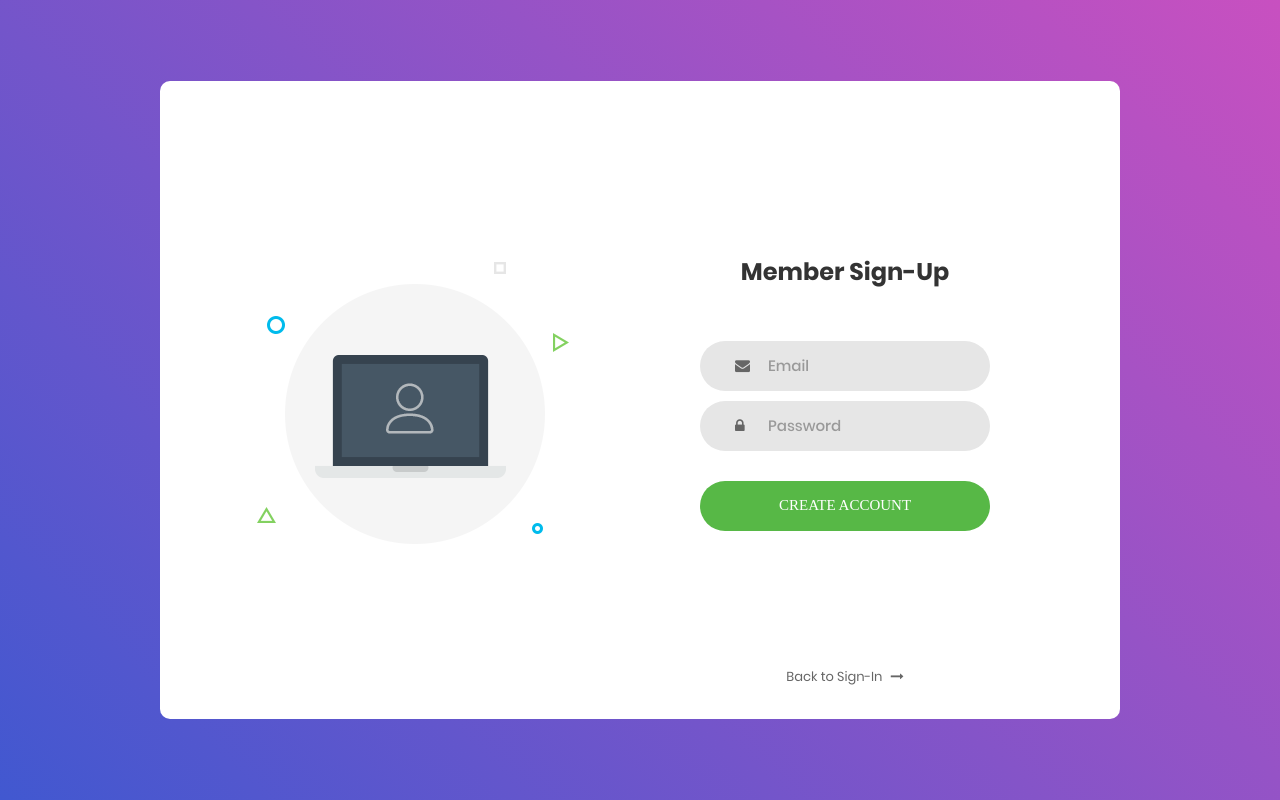
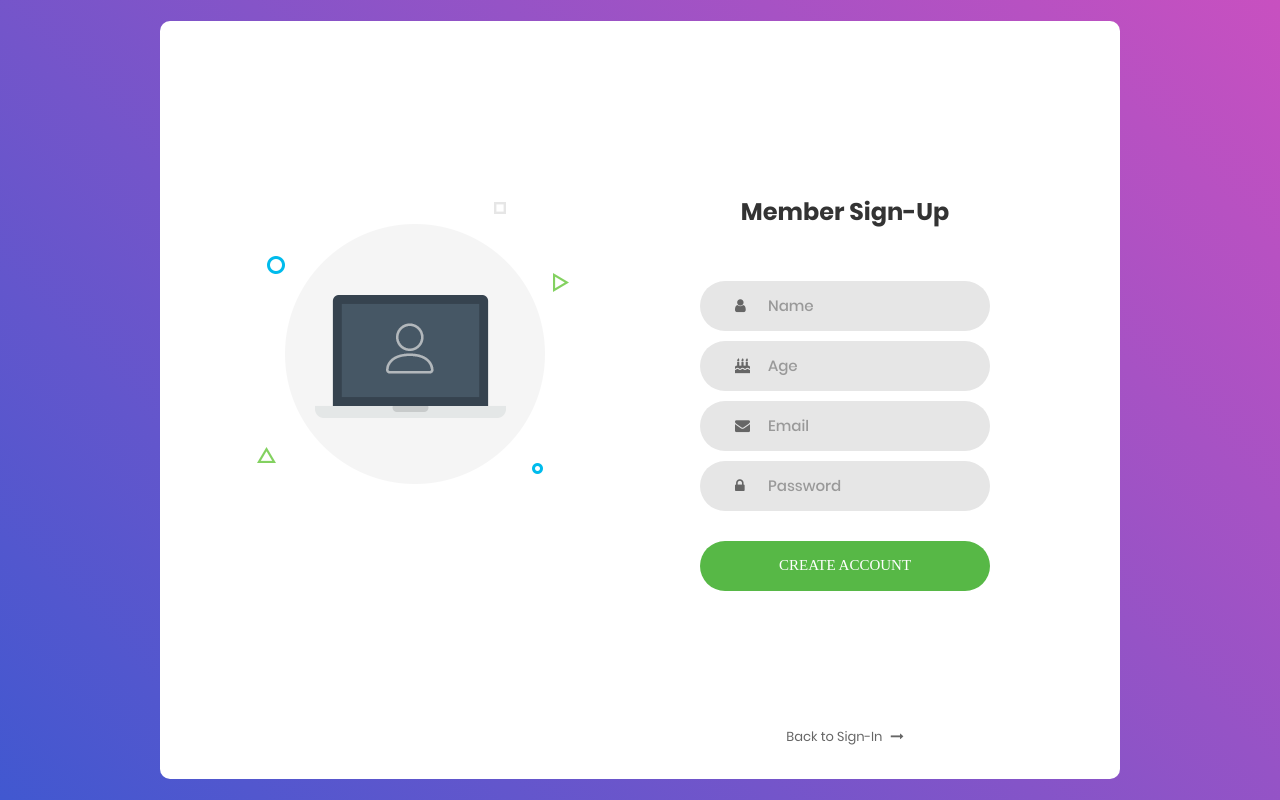
Before and after one commit to Codi50260/User-Authentication-App, a PHP site: page /sign_up.php in a window 1280 px wide. Run offline with PHP 8.4, Linux system fonts and the light colour scheme; a stand-in replaces the project's code that opens the database connection; some web fonts are replaced.

Commit message:
Finished Sign Up

```diff
--- a/sign_up.php
+++ b/sign_up.php
@@ -1,3 +1,7 @@
+<?php
+include('connect.php');
+?>
+<?php if (!$_POST) { ?>
 <html lang="en">
 <head>
 	<title>User Authentication App</title>
@@ -22,29 +26,44 @@
 </head>
 <body>
 
-
-	<div class="limiter" id='sign_up'>
+	<div class="limiter">
 		<div class="container-login100">
 			<div class="wrap-login100">
 				<div class="login100-pic js-tilt" data-tilt>
 					<img src="images/img-01.png" alt="IMG">
 				</div>
 
-				<form class="login100-form validate-form">
+				<form class="login100-form validate-form" method="post">
 					<span class="login100-form-title">
 						Member Sign-Up
 					</span>
 
-					<div class="wrap-input100 validate-input" data-validate = "Valid email is required: ex@abc.xyz">
-						<input class="input100" type="text" name="email" placeholder="Email">
+					<div class="wrap-input100 validate-input">
+						<input class="input100" type="text" name="name" placeholder="Name" id="name">
+						<span class="focus-input100"></span>
+						<span class="symbol-input100">
+							<i class="fa fa-user" aria-hidden="true"></i>
+						</span>
+					</div>
+
+					<div class="wrap-input100 validate-input">
+						<input class="input100" type="number" name="age" placeholder="Age" id="age">
+						<span class="focus-input100"></span>
+						<span class="symbol-input100">
+							<i class="fa fa-birthday-cake" aria-hidden="true"></i>
+						</span>
+					</div>
+
+					<div class="wrap-input100 validate-input">
+						<input class="input100" type="text" name="email" placeholder="Email" id="email">
 						<span class="focus-input100"></span>
 						<span class="symbol-input100">
 							<i class="fa fa-envelope" aria-hidden="true"></i>
 						</span>
 					</div>
 
-					<div class="wrap-input100 validate-input" data-validate = "Password is required">
-						<input class="input100" type="password" name="pass" placeholder="Password">
+					<div class="wrap-input100 validate-input">
+						<input class="input100" type="password" name="pass" placeholder="Password" id="password">
 						<span class="focus-input100"></span>
 						<span class="symbol-input100">
 							<i class="fa fa-lock" aria-hidden="true"></i>
@@ -88,3 +107,23 @@
 
 </body>
 </html>
+<?php
+} else{
+    // Storing post superglobal values as variables
+	$name = $_POST['name'];
+	$email = $_POST['email'];
+	$password = $_POST['pass'];
+	$age = $_POST['age'];
+
+	// Insert statement stored in a variable
+	$sql = "INSERT INTO users (user_name, user_email, user_password, user_age, user_role)
+	VALUES ('$name', '$email', '$password', $age, 'member')";// Inserting variable values as new records
+
+	// Check whether insert was successful
+	if ($conn->query($sql) === TRUE) {
+	echo "New record created successfully";
+	} else {
+	echo "Error: " . $sql . "<br>" . $conn->error;
+	}
+}
+?>
```
